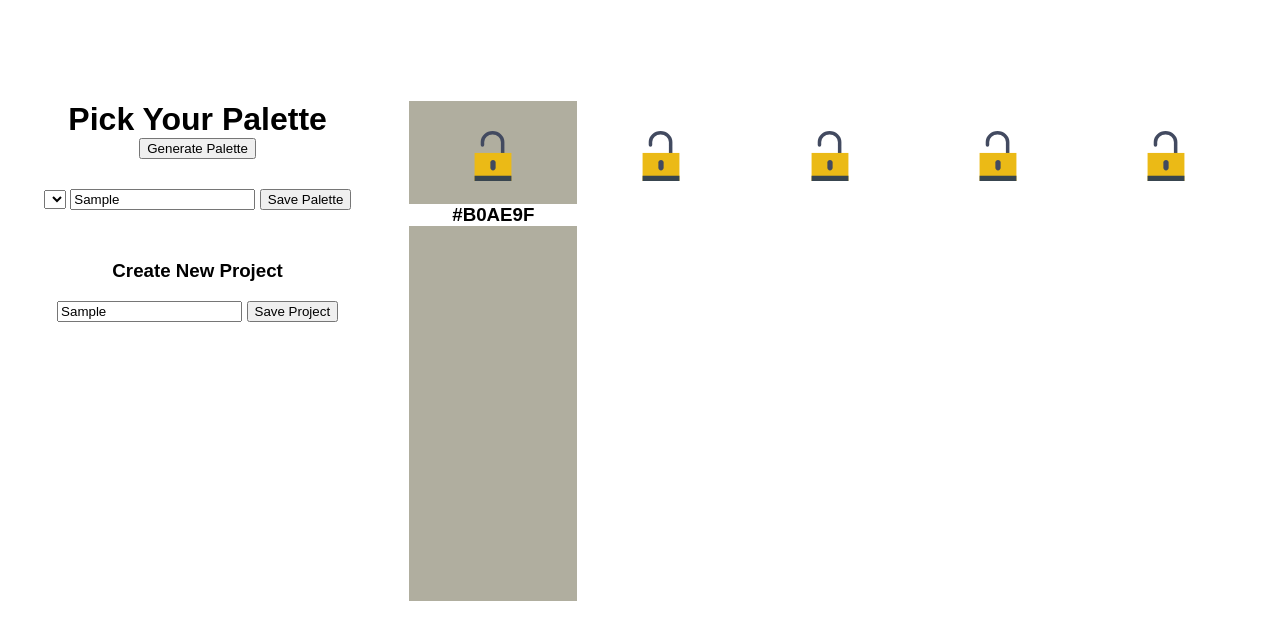
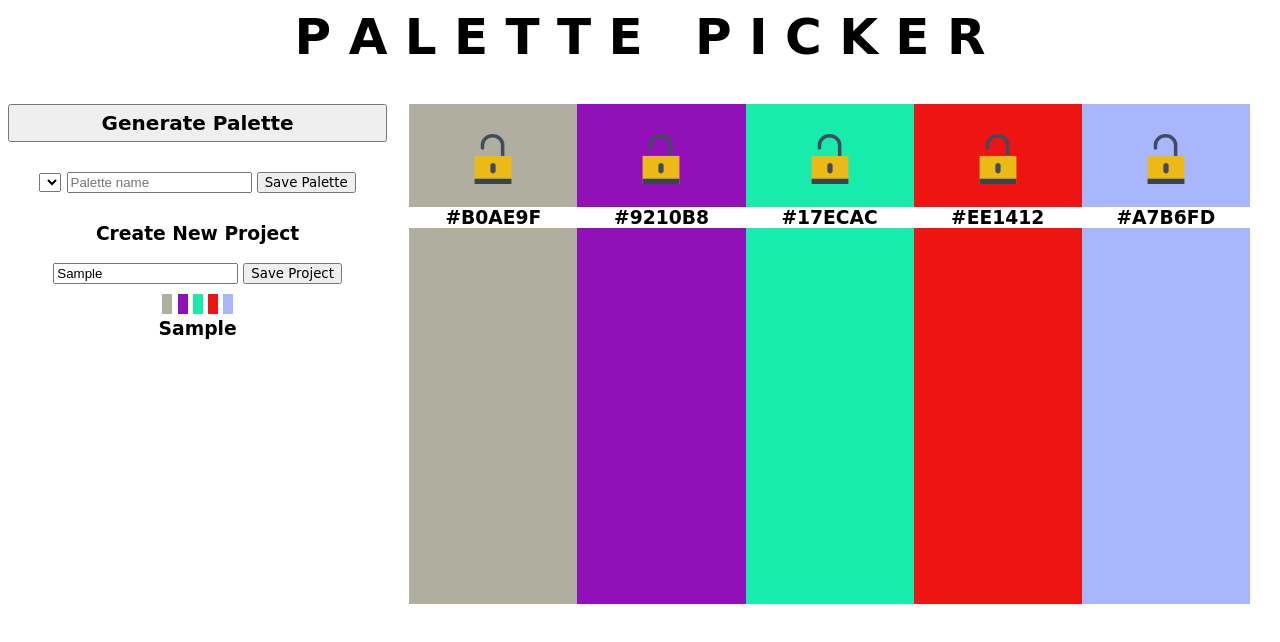
Before and after one commit to chunktooth/palette-picker, a website: page public/index.html in a window 1280 px wide. Both pictures are taken after typing "Sample", "Sample" into the empty fields and a click on the button "Save Palette". Drawn offline with nearby package versions, Linux system fonts and the light colour scheme; a web font is replaced by a local one.

Commit message:
hexCollection successfully added to project yippyyyyyy

```diff
--- a/public/index.html
+++ b/public/index.html
@@ -4,36 +4,34 @@
       <title>Palette Picker</title>
       <meta name="viewport" content="width=device-width">
       <link href="styles.css" type="text/css" rel="stylesheet">
+      <link href="https://fonts.googleapis.com/css?family=Patrick+Hand+SC" rel="stylesheet">
     </head>
     <body>
+      <h1>P A L E T T E&nbsp;&nbsp;&nbsp;P I C K E R</h1>
       <div class="wrapper">
         <div class="toolkit">
-          <h1 class="title">Pick Your Palette</h1>
           <button class="generate-btn">Generate Palette</button>
-
           <form>
             <div class="palette-tool">
               <select class="project-list">
-                <!-- <option> prepending -->
+                <!-- project name <option> prepending -->
               </select>
               <input type="text"
-                class="palette-name"
+                class="palette-input"
                 placeholder="Palette name" />
               <button class="save-palette">Save Palette</button>
             </div>
-
             <div class="project-tool">
               <h3>Create New Project</h3>
               <input type="text"
-                class="project-name"
+                class="project-input"
                 placeholder="Project name" />
               <button class="save-project">Save Project</button>
               <div class="all-projects">
-                <!-- project <div> prepending -->
+                <!-- saved project <div> prepending -->
               </div>
             </div>
           </form>
-
         </div>
         <section class="palettes">
           <div class="color-palette palette1">
@@ -62,7 +60,6 @@
             <h3 class="hexcode"></h3>
           </div>
         </section>
-
       </div>
       <script
         src="https://code.jquery.com/jquery-3.3.1.min.js"
--- a/public/script.js
+++ b/public/script.js
@@ -1,6 +1,6 @@
 $(document).ready(displayColors);
 $('.generate-btn').on('click', displayColors);
-$('.locker').on('click', toggleImage);
+$('.locker').on('click', toggleLocker);
 $('.save-project').on('click', saveProject);
 $('.save-palette').on('click', savePalette);
 
@@ -12,7 +12,7 @@ const palettes = [
   $('.palette5')
 ];
 
-var hexArray = [];
+var hexCollection = [];
 
 function generateHex() {
   var digits = '0123456789ABCDEF';
@@ -20,6 +20,8 @@ function generateHex() {
     for (var i = 0; i < 6; i++) {
       hex += digits[Math.floor(Math.random() * 16)];
     }
+  hexCollection.push(hex);
+  console.log(hexCollection);
   return hex;
 }
 
@@ -29,13 +31,12 @@ function displayColors() {
     if (!palette.children('img').hasClass('locked')) {
       hex = generateHex();
       palette.css('background-color', hex)
+    }
       palette.find('.hexcode').text(hex);
-    }
-    savePalette(hex);
   });
 }
 
-function toggleImage() {
+function toggleLocker() {
   var locked = './images/locked.svg';
   var unlocked = './images/unlocked.svg';
   var src = $(this).attr('src') === unlocked ? locked : unlocked;
@@ -46,22 +47,46 @@ function toggleImage() {
 
 function saveProject(e) {
   e.preventDefault();
-  var projectName = $('.project-name').val();
+  var projectName = $('.project-input').val();
 
   $('.project-list').prepend(`
     <option>${projectName}</option>
   `);
 
-  $('.project-name').val('');
+  $('.project-input').val('');
 };
 
 function savePalette(e) {
   e.preventDefault();
-  var paletteName = $('.palette-name').val();
+  var paletteName = $('.palette-input').val();
+  var allProjects = $('.all-projects');
 
-  $('.all-projects').prepend(`
-    <div>
+  allProjects.prepend(`
+    <h3 class='palette-name'>${paletteName}</h3>
+  `);
+    console.log(hexCollection);
 
+  allProjects.prepend(`
+    <div class='color-thumbnail'
+        style='background-color:${hexCollection[0]}'></div>
+    </div>
+    <div class='color-thumbnail'
+        style='background-color:${hexCollection[1]}'></div>
+    </div>
+    <div class='color-thumbnail'
+        style='background-color:${hexCollection[2]}'></div>
+    </div>
+    <div class='color-thumbnail'
+        style='background-color:${hexCollection[3]}'></div>
+    </div>
+    <div class='color-thumbnail'
+        style='background-color:${hexCollection[4]}'></div>
     </div>
   `)
-}
+  // });
+
+    hexCollection = [];
+
+
+  $('.palette-input').val('');
+};
--- a/public/styles.css
+++ b/public/styles.css
@@ -1,21 +1,35 @@
 body {
   font-family: sans-serif;
   text-align: center;
+  font-family: 'Patrick Hand SC', cursive;
+}
+
+h1 {
+  width: 100%;
+  margin: 0;
+  font-size: 50px;
+}
+
+button {
+  font-family: 'Patrick Hand SC', cursive;
 }
 
 .wrapper {
   display: flex;
   flex-wrap: wrap;
   flex-direction: row;
-  margin-top: 8%;
+  margin-top: 3%;
 }
 
 .toolkit {
   width: 30%;
 }
 
-.title {
-  margin: 0;
+.generate-btn {
+  width: 100%;
+  padding: 5px;
+  font-size: 20px;
+  font-weight: bold;
 }
 
 .palette-tool {
@@ -23,7 +37,7 @@ body {
 }
 
 .project-tool {
-  margin-top: 50px;
+  margin-top: 30px;
 }
 
 .locker {
@@ -49,3 +63,18 @@ body {
   background-color: #FFFFFF;
   color: #000000;
 }
+
+.all-projects {
+  margin-top: 10px;
+}
+
+.palette-name {
+  margin: 0;
+}
+
+.color-thumbnail {
+  display: inline-block;
+  margin: 0;
+  width: 10px;
+  height: 20px;
+}
```
Also changed, not shown: public/images/vintage TV.jpg (added).
